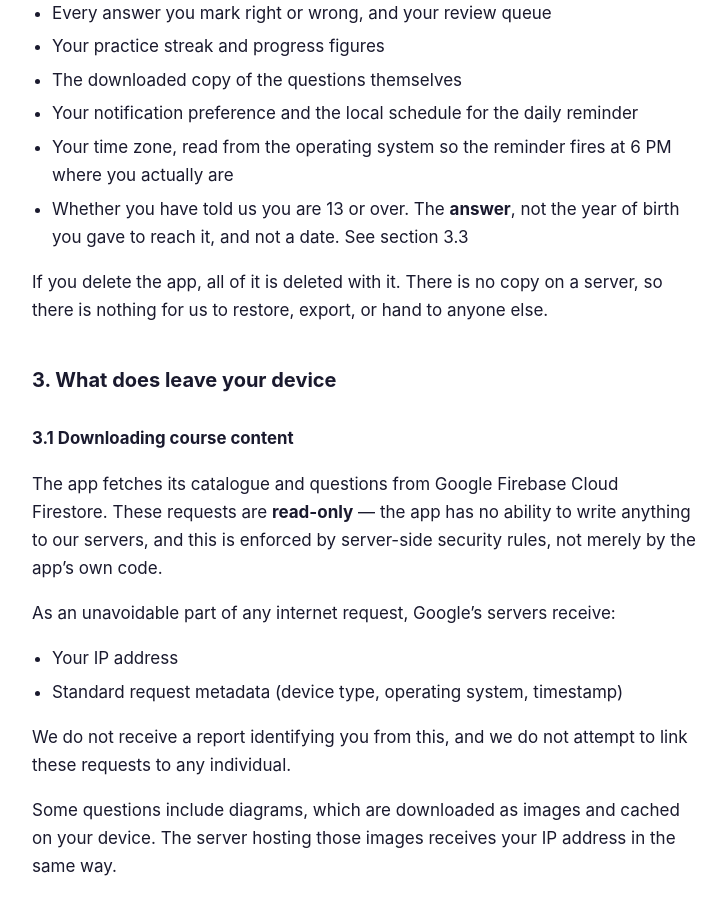
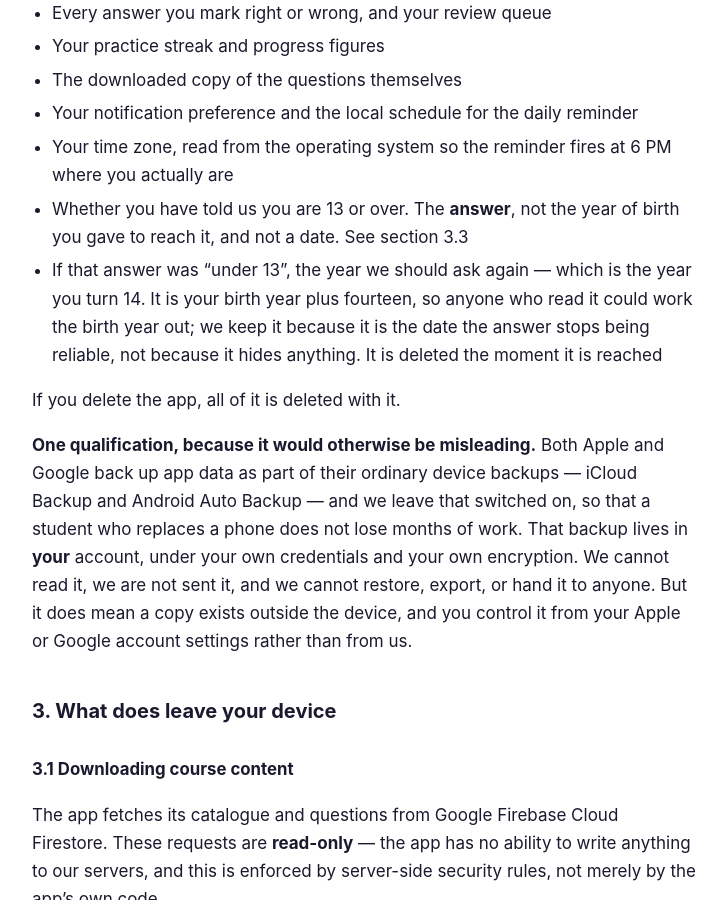
Before and after one commit to Anay-Chauhan/budyears-site, a Jekyll site: the page built from privacy.md, in a window 1280 px wide and 900 px high, scrolled down 1321 px. Shown: the whole window, without its empty margins (276-1002 px from the left). Built offline with Jekyll 4.4.1, drawn with Linux system fonts in a browser that asks for light colours; some of the changed text lies outside the part shown.

Commit message:
Name the review year, and stop claiming nothing leaves the device
Two corrections.

An "under 13" answer used to be permanent. Someone who answered at twelve
was still a child to the app at twenty, which is wrong and, since it
keeps them uncounted, wrong in a way nobody would ever report. The app
now keeps the year they turn 14 and forgets the answer when it arrives.

Section 2 says what that stored year is: the birth year plus fourteen,
reversible by anyone who reads it. Calling it an opaque review marker
would be dressing up a value that is nothing of the sort, and a document
that describes a reversible number as if it were anonymous reads worst
exactly when someone is reading it closely. It is kept because it is the
date the answer stops being reliable, and it is deleted when reached.

Section 3.3 states the direction, because it is the whole design:
reaching that year can only stop collection and put the question back. It
never starts collection on someone last asked when they were twelve.

Section 2 also stops saying "there is no copy on a server". Apple and
Google back up app data as part of ordinary device backups, and we leave
that on so a student replacing a phone does not lose months of work. The
sentence about us not being able to restore or hand it to anyone is still
true and stays; the sentence implying no copy exists was not, and goes. A
policy that overclaims on the easy things is not believed on the hard
ones.

Co-Authored-By: Claude Opus 5 (1M context) <noreply@anthropic.com>

```diff
--- a/privacy.md
+++ b/privacy.md
@@ -61,9 +61,22 @@ transmitted anywhere:
   where you actually are
 - Whether you have told us you are 13 or over. The **answer**, not the year of
   birth you gave to reach it, and not a date. See section 3.3
+- If that answer was “under 13”, the year we should ask again — which is the
+  year you turn 14. It is your birth year plus fourteen, so anyone who read it
+  could work the birth year out; we keep it because it is the date the answer
+  stops being reliable, not because it hides anything. It is deleted the moment
+  it is reached
 
-If you delete the app, all of it is deleted with it. There is no copy on a
-server, so there is nothing for us to restore, export, or hand to anyone else.
+If you delete the app, all of it is deleted with it.
+
+**One qualification, because it would otherwise be misleading.** Both Apple and
+Google back up app data as part of their ordinary device backups — iCloud
+Backup and Android Auto Backup — and we leave that switched on, so that a
+student who replaces a phone does not lose months of work. That backup lives in
+**your** account, under your own credentials and your own encryption. We cannot
+read it, we are not sent it, and we cannot restore, export, or hand it to
+anyone. But it does mean a copy exists outside the device, and you control it
+from your Apple or Google account settings rather than from us.
 
 ## 3. What does leave your device
 
@@ -173,6 +186,13 @@ only in its code, so the first session is silent. They stay off until:
 Everywhere else, once an age of 13 or over has been given, statistics run and
 can be switched off at any time from **Settings → Usage analytics**, which
 stops collection from that moment.
+
+**An answer of “under 13” is not permanent, but it never expires upward on its
+own.** Someone who answers at twelve is fifteen three years later, so we keep
+the year they turn 14 and, when it arrives, forget the answer and go back to
+collecting nothing until we are told again. Reaching that year never starts
+collection by itself — it can only stop it and put the question back. You can
+answer, or change your answer, at any time from **Settings → Your age**.
 
 If you were using Bud Years before this changed, you were never asked — so
 your age is unknown to the app and statistics are off until you answer.
```
